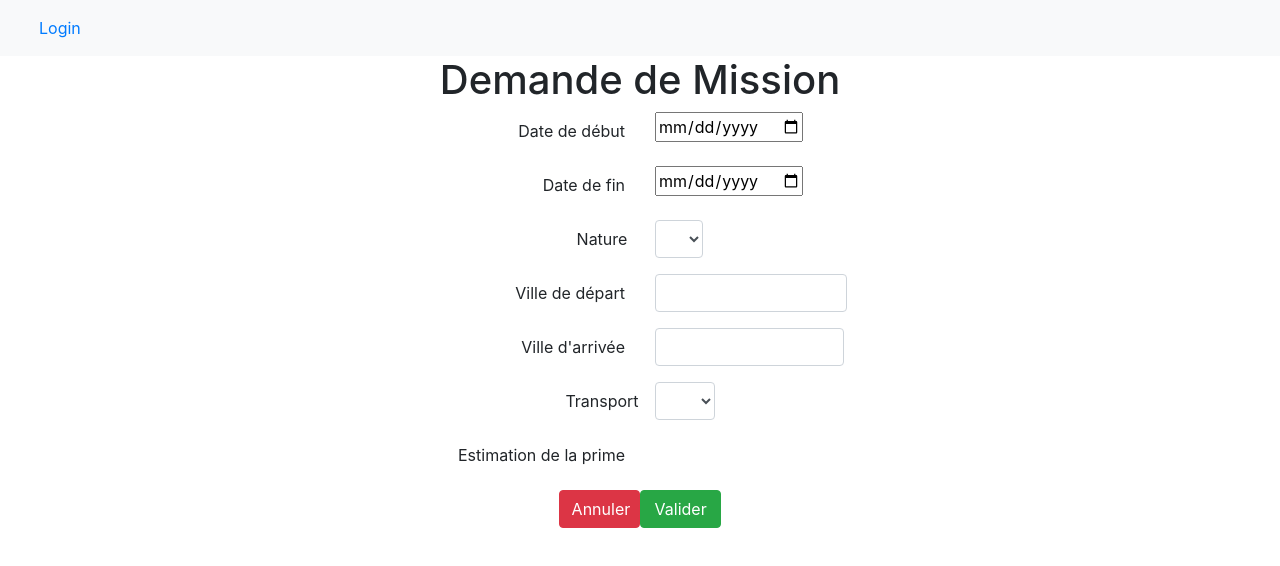
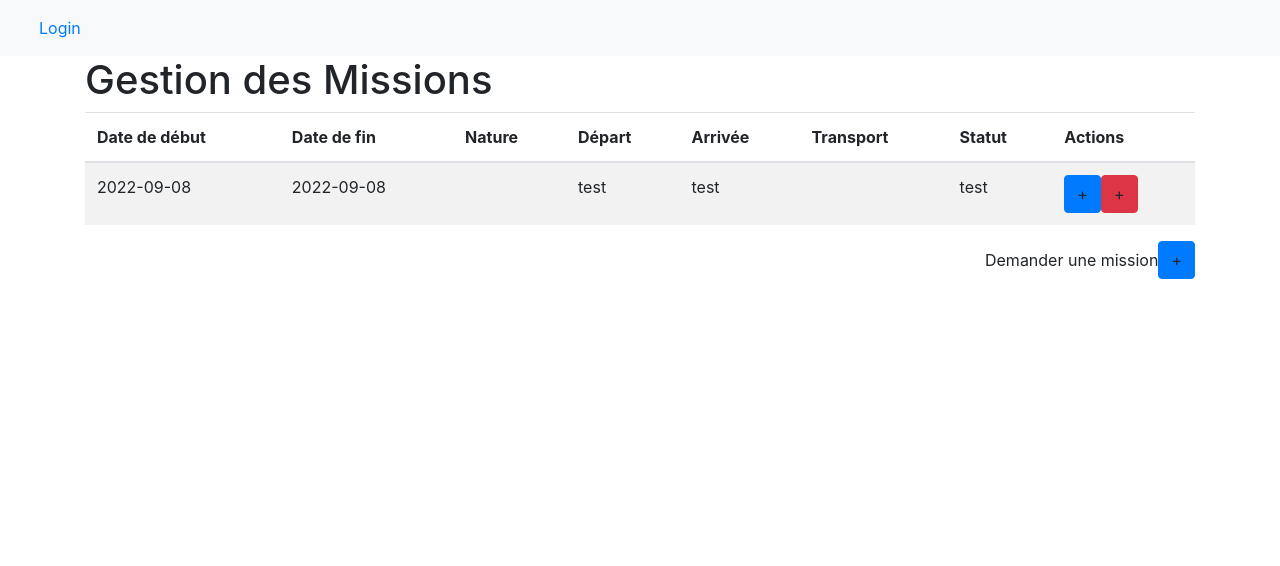
Before and after one commit to VincentProuchet/Gestion_Missions_FE, an Angular app: page / in a window 1280 px wide. Shown: the top 566 px of the page. Built offline with nearby package versions, Linux system fonts and the light colour scheme.

Commit message:
renamed allmissioncomponentcomponent ;) my bad, completed a bit the update component

```diff
--- a/src/app/app.component.html
+++ b/src/app/app.component.html
@@ -11,6 +11,6 @@
   </div>
 </nav>
 <div class="container">
-  <app-create-mission></app-create-mission>
+  <app-all-missions></app-all-missions>
   <router-outlet></router-outlet>
 </div>
--- a/src/app/missions/all-missions-component/all-missions-component.component.ts
+++ /dev/null
@@ -1,16 +0,0 @@
-import { Component, OnInit } from '@angular/core';
-
-@Component({
-  selector: 'app-all-missions-component',
-  templateUrl: './all-missions-component.component.html',
-  styleUrls: ['./all-missions-component.component.css']
-})
-export class AllMissionsComponentComponent implements OnInit {
-
-
-  constructor() { }
-
-  ngOnInit(): void {
-  }
-
-}
--- a/src/app/missions/all-missions-component/all-missions-component.component.html
+++ b/src/app/missions/all-missions/all-missions.component.html
@@ -17,6 +17,14 @@
       <tbody>
         <tr>
           <!--ngfor-->
+          <td>{{missions[0].startDate}}</td>
+          <td>{{missions[0].endDate}}</td>
+          <td>{{missions[0].nature}}</td>
+          <td>{{missions[0].startCity}}</td>
+          <td>{{missions[0].endCity}}</td>
+          <td>{{missions[0].transport}}</td>
+          <td>{{missions[0].status}}</td>
+          <td><a class="btn btn-primary">+</a><a class="btn btn-danger">+</a></td>
         </tr>
       </tbody>
     </table>
--- /dev/null
+++ b/src/app/missions/all-missions/all-missions.component.ts
@@ -0,0 +1,27 @@
+import { formatDate } from '@angular/common';
+import { Component, OnInit } from '@angular/core';
+
+@Component({
+  selector: 'app-all-missions',
+  templateUrl: './all-missions.component.html',
+  styleUrls: ['./all-missions.component.css']
+})
+export class AllMissionsComponent implements OnInit {
+  missions:Array<any>
+
+  constructor() {
+    this.missions = [{
+      startDate: formatDate(new Date(), 'yyyy-MM-dd', 'en'), // retrieve the locale of the user
+      endDate: formatDate(new Date(), 'yyyy-MM-dd', 'en'),
+      nature: "",
+      startCity: "test",
+      endCity: "test",
+      transport: "",
+      status : "test",
+      bonusEstimee: "test"
+    }]
+  }
+
+  ngOnInit(): void {
+  }
+}
--- a/src/app/missions/update-mission/update-mission.component.html
+++ b/src/app/missions/update-mission/update-mission.component.html
@@ -1 +1,104 @@
-<p>update-mission works!</p>
+<div class="container d-flex align-items-center flex-column">
+  <h1>Modification de Mission</h1>
+  <div>
+    <form (ngSubmit)="onSubmit()" [formGroup]="formGroup" class="d-flex align-items-center flex-column">
+      <div class="form-group row d-flex justify-content-center">
+        <label for="startDate" class="col-sm-6 col-form-label text-right">Date de début</label>
+        <div class="col-sm-6">
+          <input type="date" formControlName="startDateControl" id="startDate" [(ngModel)]="mission.startDate"/>
+        </div>
+        <div
+          *ngIf="formGroup.controls['startDateControl'].invalid && (formGroup.controls['startDateControl'].dirty || formGroup.controls['startDateControl'].touched)"
+          class="alert alert-danger">
+          <div *ngIf="formGroup.controls['startDateControl'].errors?.['required']">
+            Saisie invalide, a preciser
+          </div>
+        </div>
+      </div>
+      <div class="form-group row d-flex justify-content-center">
+        <label for="endDate" class="col-sm-6 col-form-label text-right">Date de fin</label>
+        <div class="col-sm-6">
+          <input type="date" formControlName="endDateControl" id="endDate" [(ngModel)]="mission.endDate"/>
+        </div>
+        <div
+          *ngIf="formGroup.controls['endDateControl'].invalid && (formGroup.controls['endDateControl'].dirty || formGroup.controls['endDateControl'].touched)"
+          class="alert alert-danger">
+          <div *ngIf="formGroup.controls['endDateControl'].errors?.['required']">
+            Saisie invalide, a preciser
+          </div>
+        </div>
+      </div>
+      <div class="form-group row d-flex justify-content-center">
+        <label for="nature" class="col-sm-6 col-form-label text-right">Nature</label>
+        <div class="col-sm-6">
+          <select formControlName="natureControl" class="form-control" id="nature" [(ngModel)]="mission.nature">
+            <option>
+              <!--ngfor-->
+            </option>
+          </select>
+        </div>
+        <div
+          *ngIf="formGroup.controls['natureControl'].invalid && (formGroup.controls['natureControl'].dirty || formGroup.controls['natureControl'].touched)"
+          class="alert alert-danger">
+          <div *ngIf="formGroup.controls['natureControl'].errors?.['required']">
+            Saisie invalide, a preciser
+          </div>
+        </div>
+      </div>
+      <div class="form-group row d-flex justify-content-center">
+        <label for="startCity" class="col-sm-6 col-form-label text-right">Ville de départ</label>
+        <div class="col-sm-6">
+          <input type="text" formControlName="startCityControl" class="form-control" id="startCity" [(ngModel)]="mission.startCity">
+        </div>
+        <div
+          *ngIf="formGroup.controls['startCityControl'].invalid && (formGroup.controls['startCityControl'].dirty || formGroup.controls['startCityControl'].touched)"
+          class="alert alert-danger">
+          <div *ngIf="formGroup.controls['startCityControl'].errors?.['required']">
+            Saisie invalide, a preciser
+          </div>
+        </div>
+      </div>
+      <div class="form-group row d-flex justify-content-center">
+        <label for="endCity" class="col-sm-6 col-form-label text-right">Ville d'arrivée</label>
+        <div class="col-sm-6">
+          <input type="text" formControlName="endCityControl" class="form-control" id="endCity" [(ngModel)]="mission.endCity">
+        </div>
+        <div
+          *ngIf="formGroup.controls['endCityControl'].invalid && (formGroup.controls['endCityControl'].dirty || formGroup.controls['endCityControl'].touched)"
+          class="alert alert-danger">
+          <div *ngIf="formGroup.controls['endCityControl'].errors?.['required']">
+            Saisie invalide, a preciser
+          </div>
+        </div>
+      </div>
+      <div class="form-group row d-flex justify-content-center">
+        <label for="transport" class="col-sm-6 col-form-label text-right">Transport</label>
+        <div class="col-sm-6">
+          <select formControlName="transportControl" class="form-control" id="transport" [(ngModel)]="mission.transport">
+            <option>
+              <!--ngfor-->
+            </option>
+          </select>
+        </div>
+        <div
+          *ngIf="formGroup.controls['transportControl'].invalid && (formGroup.controls['transportControl'].dirty || formGroup.controls['transportControl'].touched)"
+          class="alert alert-danger">
+          <div *ngIf="formGroup.controls['transportControl'].errors?.['required']">
+            Saisie invalide, a preciser
+          </div>
+        </div>
+      </div>
+      <div class="form-group row d-flex justify-content-center">
+        <label for="bonusEstimee" class="col-sm-6 col-form-label text-right">Estimation de la prime</label>
+        <div class="col-sm-6">
+          <input type="text" formControlName="bonusEstimeeControl" class="form-control-plaintext" id="bonusEstimee"
+            [(ngModel)]="mission.bonusEstimee" readonly>
+        </div>
+      </div>
+      <div class="row d-flex justify-content-between">
+        <button class="btn btn-danger col-sm-6" type="button">Annuler</button>
+        <button class="btn btn-success col-sm-6" type="submit">Valider</button>
+      </div>
+    </form>
+  </div>
+</div>
--- a/src/app/missions/update-mission/update-mission.component.ts
+++ b/src/app/missions/update-mission/update-mission.component.ts
@@ -1,4 +1,6 @@
+import { formatDate, getLocaleId } from '@angular/common';
 import { Component, OnInit } from '@angular/core';
+import { FormGroup, FormBuilder, Validators } from '@angular/forms';
 
 @Component({
   selector: 'app-update-mission',
@@ -7,9 +9,35 @@ import { Component, OnInit } from '@angular/core';
 })
 export class UpdateMissionComponent implements OnInit {
 
-  constructor() { }
+  formGroup: FormGroup;
+  mission:any;
+
+  constructor(private formBuilder: FormBuilder) {
+    this.formGroup = formBuilder.group({
+      startDateControl: ['', Validators.required],
+      endDateControl: ['', Validators.required],
+      natureControl: ['', Validators.required],
+      startCityControl: ['', Validators.required],
+      endCityControl: ['', Validators.required],
+      transportControl: ['', Validators.required],
+      bonusEstimeeControl: ['', Validators.required]
+    });
+    //fake values to test display
+    this.mission = {
+      startDate: formatDate(new Date(), 'yyyy-MM-dd', 'en'), // retrieve the locale of the user
+      endDate: formatDate(new Date(), 'yyyy-MM-dd', 'en'),
+      nature: "",
+      startCity: "test",
+      endCity: "test",
+      transport: "",
+      bonusEstimee: "test"
+    }
+  }
 
   ngOnInit(): void {
   }
 
+  onSubmit(): void {
+    console.log("start date control " + this.formGroup.controls["startDateControl"].value);
+  }
 }
```
Also changed, not shown: src/app/missions/missions.module.ts (+4 -4 lines), src/app/missions/all-missions/all-missions.component.css (added), 2 other files (tests, documents, lock files or other folders).
